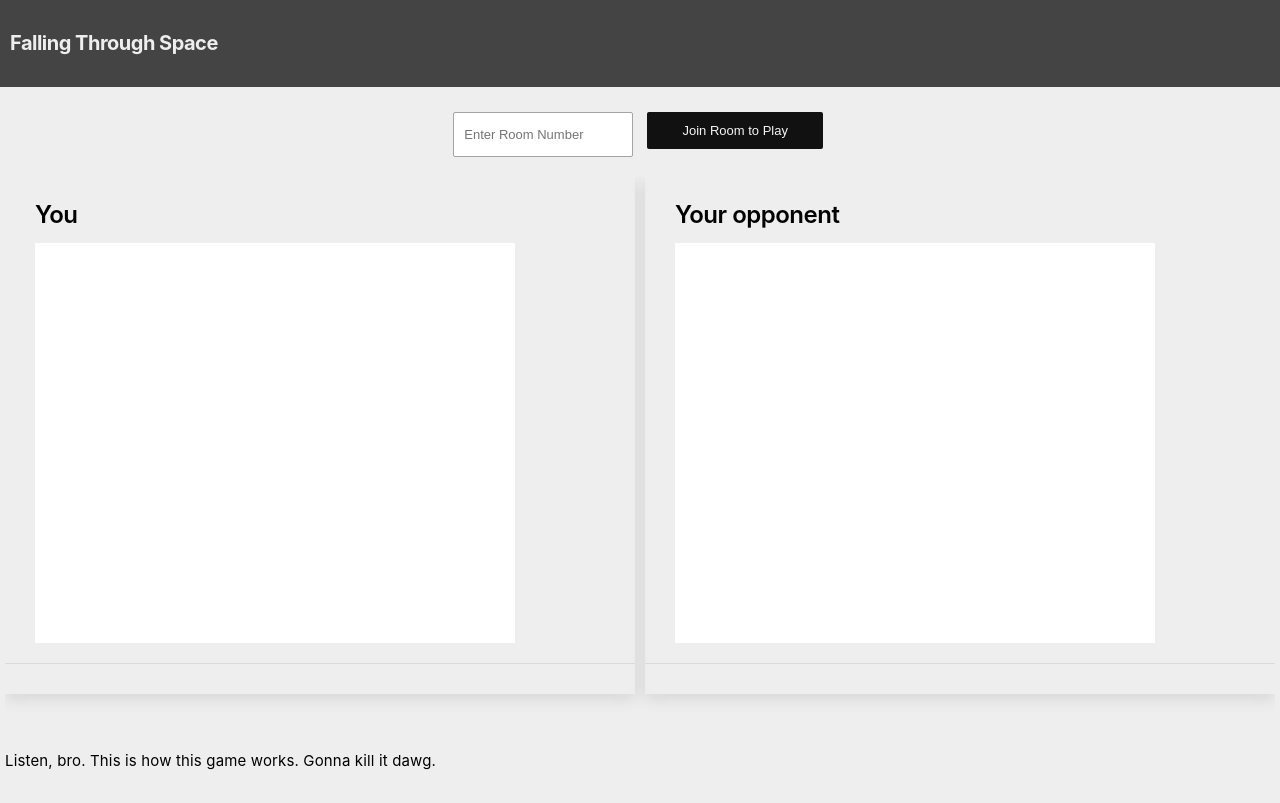
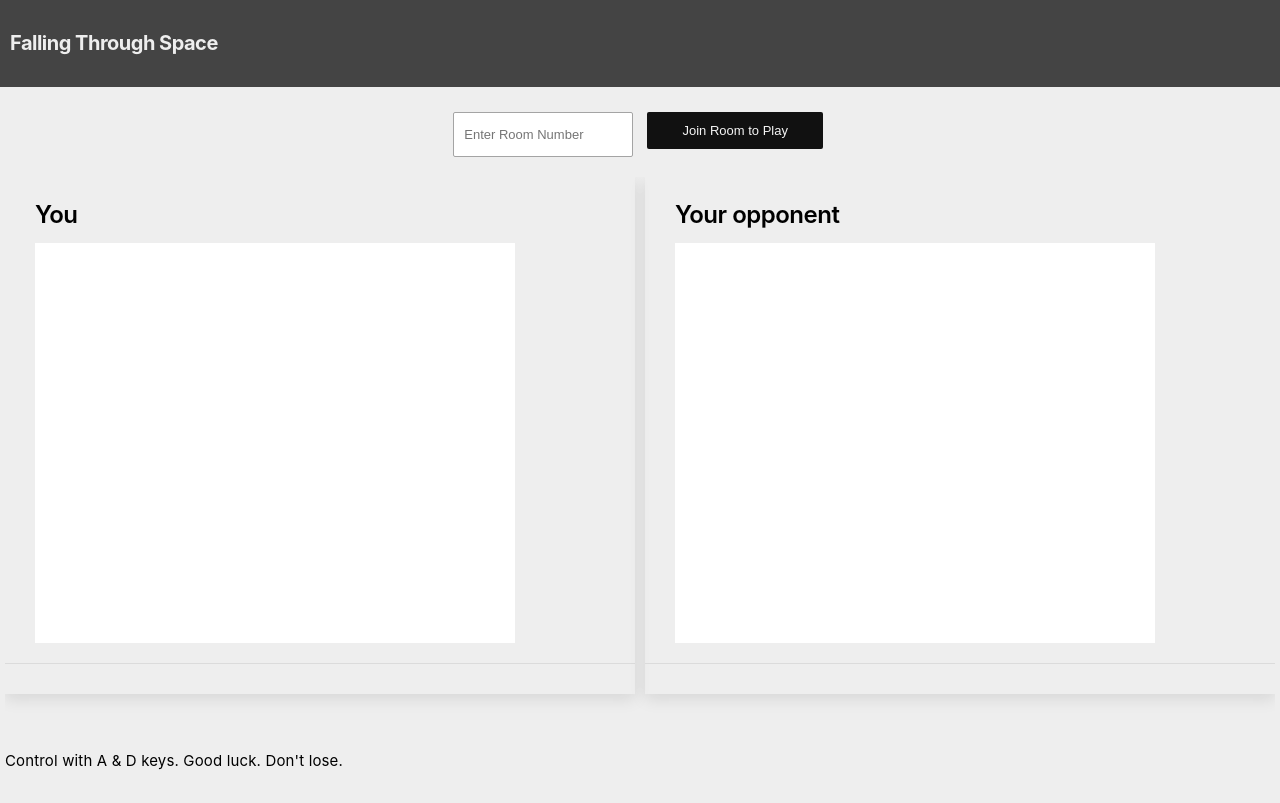
Before and after one commit to connorschwartz/SteelHacks2020, a website: page index.html in a window 1280 px wide. Drawn offline with nearby package versions, Linux system fonts and the light colour scheme; no server answers.

Commit message:
fix text

```diff
--- a/index.html
+++ b/index.html
@@ -58,7 +58,7 @@
 		</div>
 		<div class="row">
 			<div class="col">
-				<p>Listen, bro.  This is how this game works.  Gonna kill it dawg.</p>
+				<p>Control with A & D keys.  Good luck.  Don't lose.</p>
 			</div>
 		</div>
 	</div>
```
